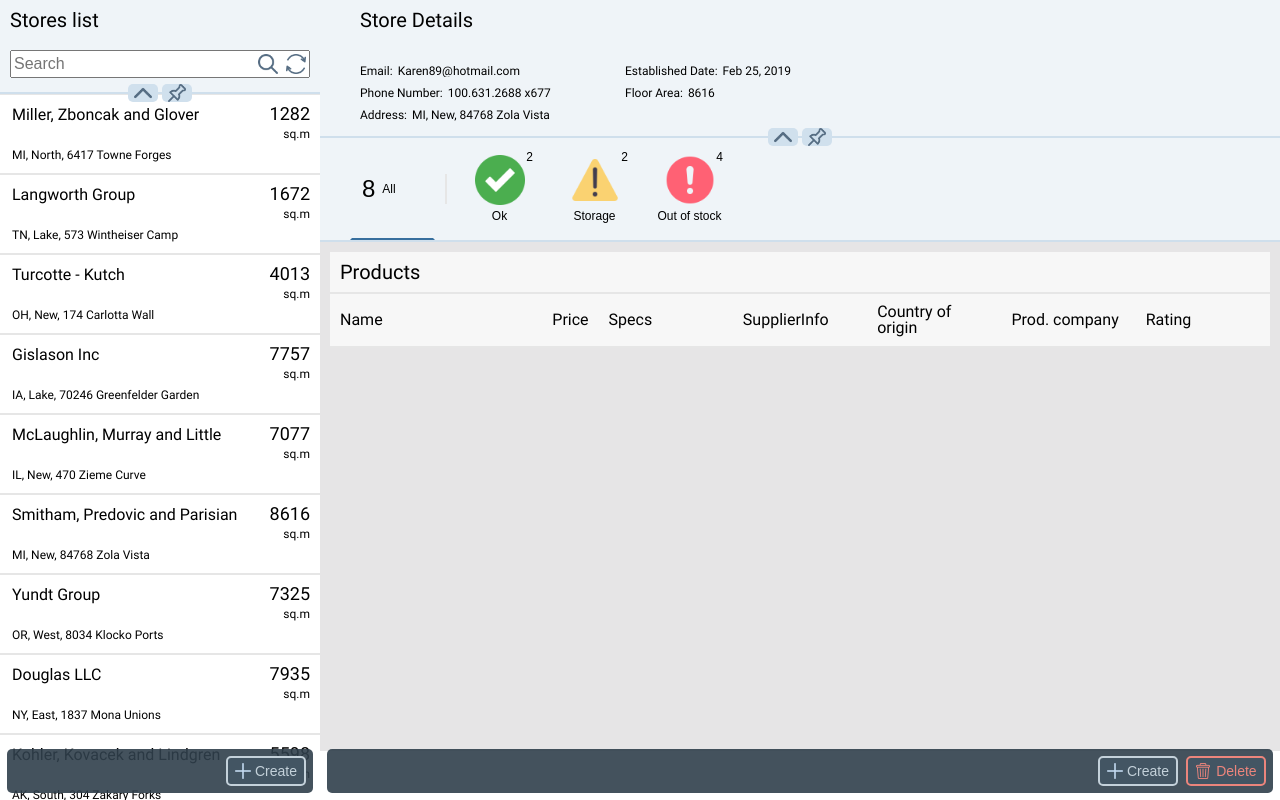
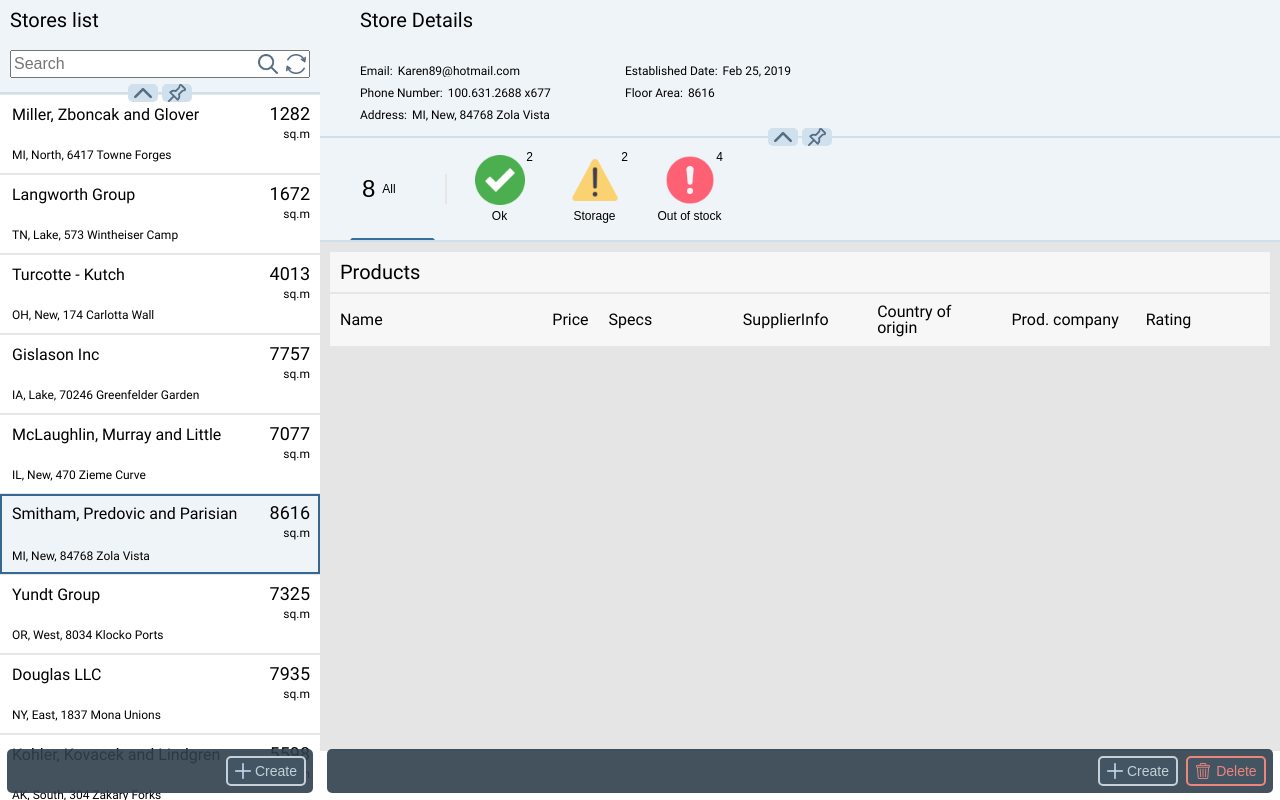
Before and after one commit to Shist/Stores-and-products-JS-, a website with bundled scripts: page index.html in a window 1280 px wide. Both pictures are taken after a click on the element 160 px from the left and 494 px from the top of the page. Built offline with nearby package versions, Linux system fonts and the light colour scheme.

Commit message:
HW 2, try 1 : Added selection of current store (with other color)

```diff
--- a/scripts/main.js
+++ b/scripts/main.js
@@ -39,7 +39,19 @@ function getStoresListForDOM() {
   return storesListToAddStr;
 }
 
-function addStoresListToDOM() {
+function highlightActiveStore(storeId) {
+  const storeItems = document.querySelectorAll(".stores-list-item");
+
+  storeItems.forEach((storeItem) => {
+    storeItem.classList.remove("js-selected-item");
+
+    if (storeItem.dataset.storeId === storeId) {
+      storeItem.classList.add("js-selected-item");
+    }
+  });
+}
+
+function loadStoresListToDOM() {
   toggleNoStoresLayout();
 
   const storesListSection = document.querySelector("#stores-list-layout");
@@ -150,6 +162,8 @@ function loadStoreFiltersDataToDOM(store) {
 }
 
 function loadAllStoreDetailsToDOM(storeId) {
+  highlightActiveStore(storeId);
+
   showStoreDetailsTable();
 
   const store = stores.find((nextStore) => nextStore.id.toString() === storeId);
@@ -163,10 +177,10 @@ function loadAllStoreDetailsToDOM(storeId) {
   //   store.rel_Products?.forEach((detail) => {
   //     storeDetailsTableToAddStr += `
 
-  //           `;
+  //             `;
   //   });
 }
 
 document.addEventListener("DOMContentLoaded", () => {
-  addStoresListToDOM();
+  loadStoresListToDOM();
 });
--- a/styles/main.css
+++ b/styles/main.css
@@ -4,6 +4,13 @@
 
 .js-flex-element {
   display: flex !important;
+}
+
+.js-selected-item {
+  padding: 8px !important;
+  border: 2px #396793 solid !important;
+  color: black !important;
+  background-color: #eff4f8 !important;
 }
 
 .global-wrapper {
@@ -146,6 +153,10 @@
 }
 .stores-list-item:hover {
   background-color: #efefef;
+}
+.stores-list-item:active {
+  background-color: #396793;
+  color: white;
 }
 
 .stores-list-item__name-address-wrapper {
```
